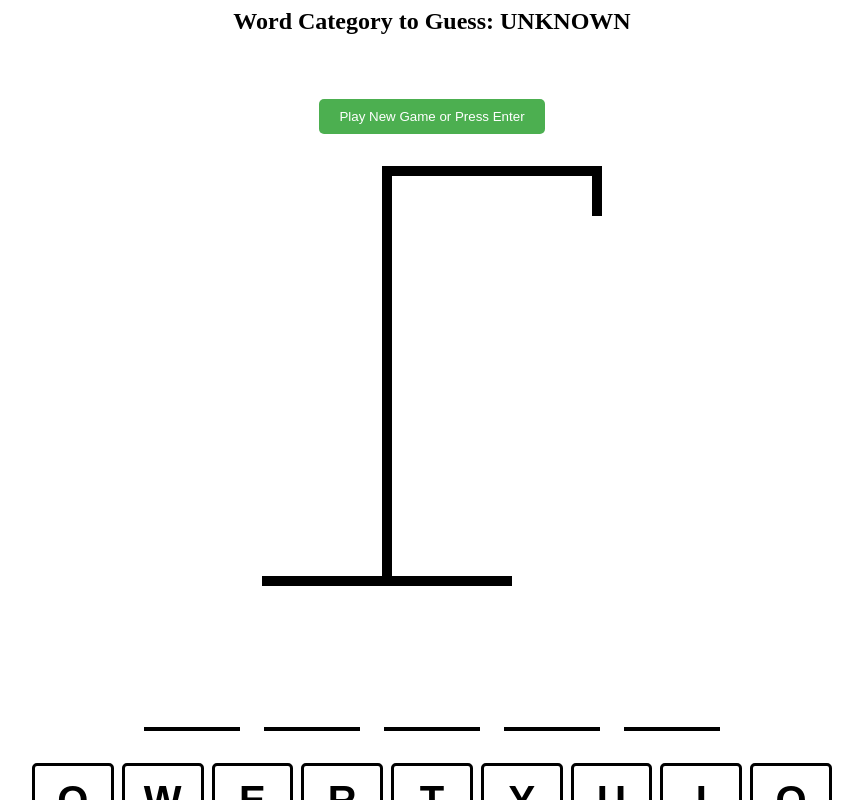
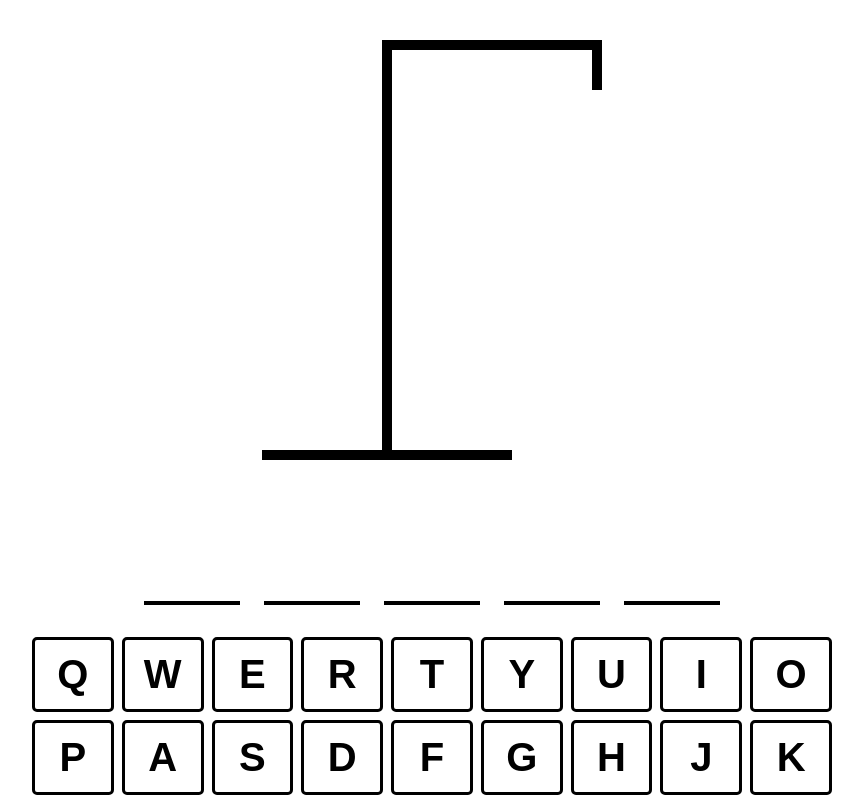
Before and after one commit to fpborges/hangman-game, a React (Vite) app: page / in a window 1280 px wide. Shown: the top 800 px of the page, without its empty margins (208-1071 px from the left). Built offline with nearby package versions, Linux system fonts and the light colour scheme.

Commit message:
feat: add word categories and new game button

```diff
--- a/src/App.tsx
+++ b/src/App.tsx
@@ -1,30 +1,20 @@
 import { useState, useEffect, useCallback } from "react";
-import wordCategoriesList from "./wordCategoriesList.json";
-import type { WordCategories } from "./types";
+import words from "./wordList.json";
 import ForcaDrawing from "./components/ForcaDrawing";
 import ForcaWord from "./components/ForcaWord";
 import ForcaKeyboard from "./components/ForcaKeyboard";
 import "./App.css";
 
-type Categories = keyof WordCategories;
-
-function getWordAndCategory() {
-	const categories = wordCategoriesList as WordCategories;
-	const allWords = Object.values(categories).flat();
-	const randomIndex = Math.floor(Math.random() * allWords.length);
-	const randomWord = allWords[randomIndex].toUpperCase();
-
-	const categoryKeys = Object.keys(categories) as Categories[];
-	const category = categoryKeys.find((cat) =>
-		categories[cat].includes(randomWord.toLowerCase())
-	);
-
-	return { word: randomWord, category: category };
+function getWord() {
+	const randomIndex = Math.floor(Math.random() * words.length);
+	return words[randomIndex].toUpperCase();
 }
 
 function App() {
-	const [{ word: wordToGuess, category }, setGameState] = useState(() => {
-		return getWordAndCategory();
+	// Estado para a palavra a ser adivinhada
+	const [wordToGuess, setWordToGuess] = useState(() => {
+		// Seleciona uma palavra aleatória da lista
+		return getWord();
 	});
 
 	const [guessedLetters, setGuessedLetters] = useState<string[]>([]);
@@ -33,9 +23,11 @@ function App() {
 	);
 
 	const isLoser = incorrectLetters.length >= 6;
-  const isWinner = wordToGuess
-    .split("")
-    .every((letter: string) => guessedLetters.includes(letter));	useEffect(() => {
+	const isWinner = wordToGuess
+		.split("")
+		.every((letter) => guessedLetters.includes(letter));
+
+	useEffect(() => {
 		if (isWinner) alert("Parabéns! Você ganhou!");
 	}, [isWinner]);
 
@@ -61,7 +53,7 @@ function App() {
 		return () => {
 			document.removeEventListener("keypress", handler);
 		};
-	}, [guessedLetters, addGuessedLetter]);
+	}, [guessedLetters]);
 
 	useEffect(() => {
 		const handler = (e: KeyboardEvent) => {
@@ -69,7 +61,7 @@ function App() {
 			if (key !== "Enter") return;
 			e.preventDefault();
 			setGuessedLetters([]);
-			setGameState(getWordAndCategory());
+			setWordToGuess(getWord());
 		};
 		document.addEventListener("keypress", handler);
 
@@ -91,35 +83,9 @@ function App() {
 					alignItems: "center",
 				}}
 			>
-				{!isWinner && (
-					<div
-						className="wordCategory"
-						style={{ fontSize: "1.5rem", fontWeight: "bold" }}
-					>
-						Word Category to Guess: {category?.toUpperCase() || "UNKNOWN"}
-					</div>
-				)}
 				<div style={{ fontSize: "2rem", textAlign: "center" }}>
 					{isWinner && "Parabéns! Você ganhou!"}
 					{isLoser && `Que pena! A palavra era: ${wordToGuess}`}
-				</div>
-				<div style={{ fontSize: "1.5rem", textAlign: "center" }}>
-					<button
-						style={{
-							backgroundColor: "#4CAF50",
-							color: "white",
-							padding: "10px 20px",
-							border: "none",
-							borderRadius: "5px",
-							cursor: "pointer",
-						}}
-						onClick={() => {
-							setGuessedLetters([]);
-							setGameState(getWordAndCategory());
-						}}
-					>
-						Play New Game or Press Enter
-					</button>
 				</div>
 				<ForcaDrawing numberOfGuesses={incorrectLetters.length} />
 				<ForcaWord
```
